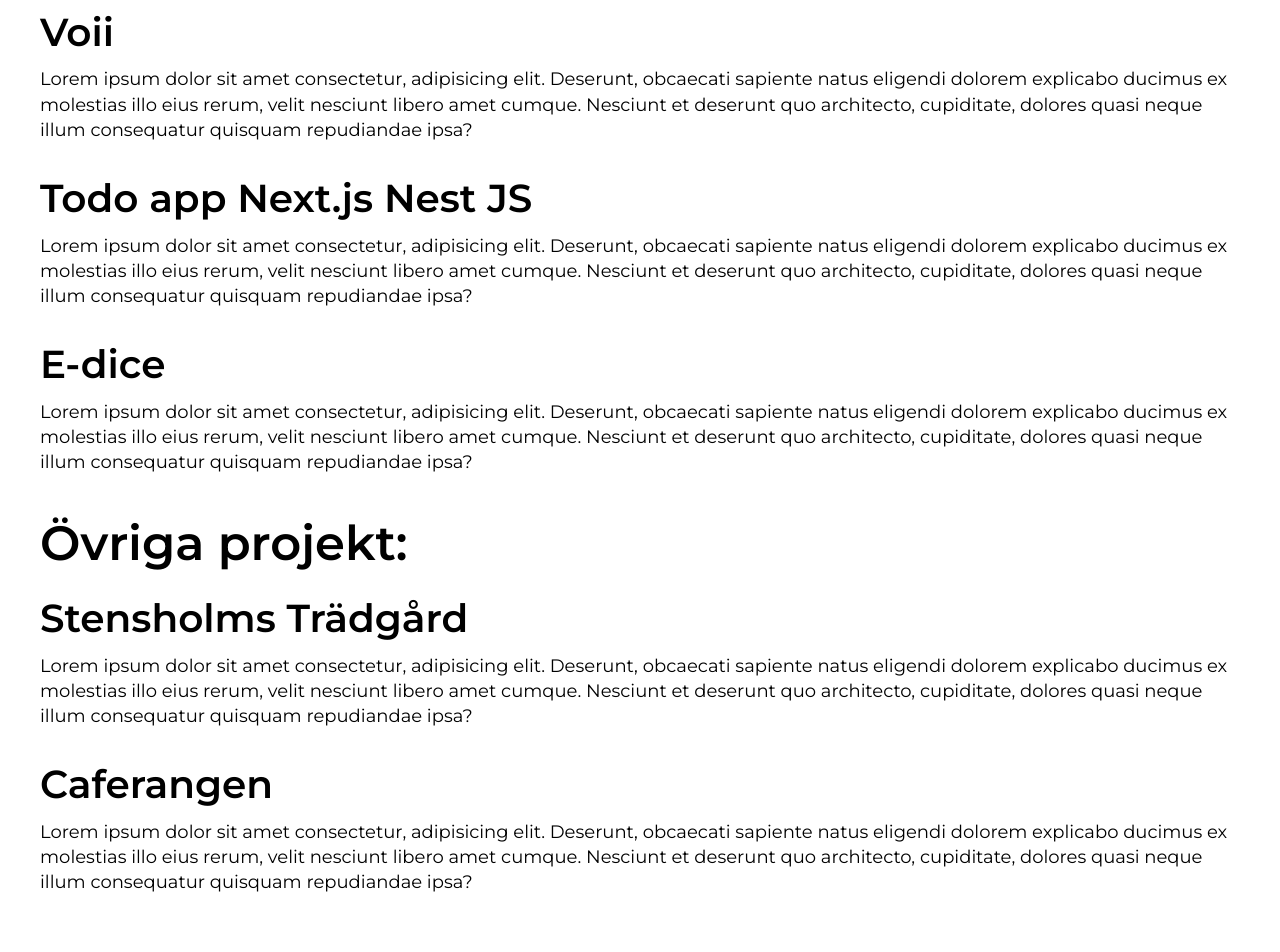
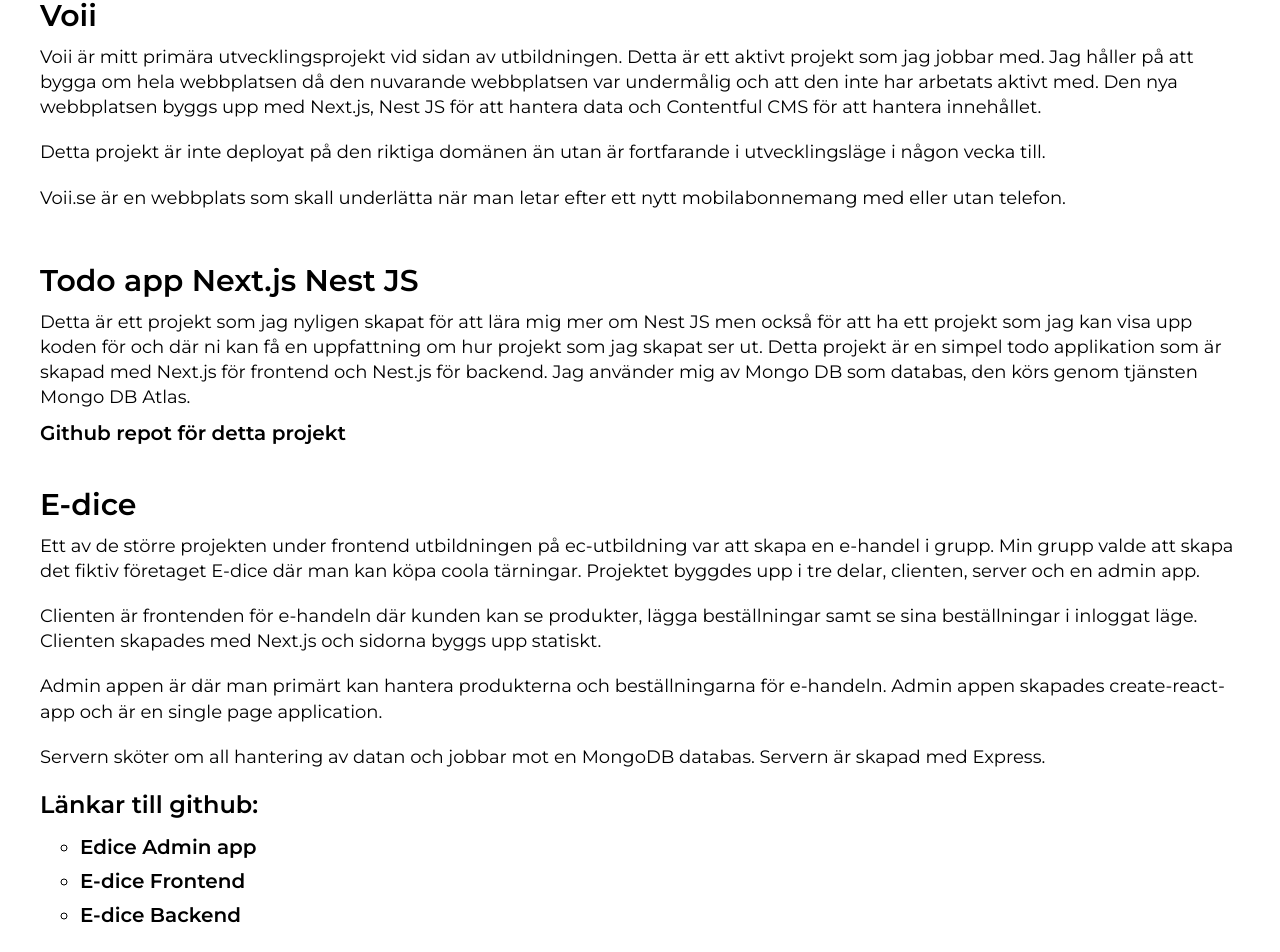
Before and after one commit to merkensten/portfolio, a Next.js app: page /projekt in a window 1280 px wide. Shown: the part 758-1710 px from the top of the page. Built offline with nearby package versions, Linux system fonts and the light colour scheme.

Commit message:
Forstatt utveckling av projekt sidan

```diff
--- a/src/components/main/index.ts
+++ b/src/components/main/index.ts
@@ -4,5 +4,6 @@
 import Projekt from './projekt/Projekt';
 import Utbildningar from './utbildningar/Utbildningar';
 import Verktyg from './verktyg/Verktyg';
+import ProjektImg from './projekt/ProjektImg';
 
-export { Hero, Kontakt, OmMig, Projekt, Utbildningar, Verktyg };
+export { Hero, Kontakt, OmMig, Projekt, Utbildningar, Verktyg, ProjektImg };
--- /dev/null
+++ b/src/components/main/projekt/ProjektImg.tsx
@@ -0,0 +1,13 @@
+import React from 'react';
+
+type Props = {
+  imgUrl: string;
+  imgAlt: string;
+  cssClass: string;
+};
+
+function ProjektImg({ imgUrl, imgAlt, cssClass }: Props) {
+  return <img className={cssClass} src={imgUrl} alt={imgAlt} />;
+}
+
+export default ProjektImg;
--- a/src/pages/index.tsx
+++ b/src/pages/index.tsx
@@ -56,14 +56,14 @@
       <main className={styles.main}>
         <Hero
           title="Mattis Erkensten"
-          subTitle="Jag är en JavaScript / TypeScript utvecklare med primärt fokus på FrontEnd men jag är inte helt obekant med backend då jag har jobbat med både express och nestjs för att skapa rest apier."
+          subTitle="Jag är en JavaScript / TypeScript utvecklare med primärt fokus på Frontend som söker jobb som utvecklare."
           imgUrl="/bilder/mattis/mattis-hero-bild.png"
           imgAlt="Mattis Portfolio Hero bild"
         />
         <OmMig
           title="Om Mig"
-          text1="Lorem ipsum dolor sit amet, consectetur adipiscing elit. Fusce et volutpat elit. Pellentesque lectus nisl, molestie sed lorem quis, pretium sagittis dolor. Sed euismod, nisl eget aliquam lacinia, nunc nisl aliquam nisl, eget aliquam nisl nunc eget nisl. Sed euismod, nisl eget aliquam lacinia, nunc nisl aliquam nisl, eget aliquam nisl nunc eget nisl."
-          text2="Lorem ipsum dolor sit amet, consectetur adipiscing elit. Fusce et volutpat elit. Pellentesque lectus nisl, molestie sed lorem quis, pretium sagittis dolor. Sed euismod, nisl eget aliquam lacinia, nunc nisl aliquam nisl, eget aliquam nisl nunc eget nisl. Sed euismod, nisl eget aliquam lacinia, nunc nisl aliquam nisl, eget aliquam nisl nunc eget nisl."
+          text1="Hej! Mitt namn är Mattis Erkensten och jag är en glad kille på 25 år som har snöat in mig rejält på fullstack utveckling inom JavaScript / TypeScript stacken med primärt fokus på Mern stacken. Jag tycker om att skapa nya saker och har alltid haft ett driv mot utveckling av mjukvara då man relativt snabbt kan skapa något från grunden och se sin idé växa fram"
+          text2="På fritiden tycker jag om att hitta på saker, jag har spelat golf sedan jag var 11 år och det är något som jag tycker om att göra. Det kan bli ett och annat game på warzone när tiden finns. Jag tycker om att lära mig nya saker så på fritiden går jag en del onlinekurser och tittar på ganska mycket Youtube videor som är relaterat till frontend / backend utveckling."
           imgUrl="/bilder/mattis/mattis-bild.png"
           imgAlt="Mattis Portfolio Om Mig bild"
         />
--- a/src/pages/projekt.tsx
+++ b/src/pages/projekt.tsx
@@ -1,5 +1,5 @@
 import React from 'react';
-import { Hero } from '../components/main';
+import { Hero, ProjektImg } from '../components/main';
 
 import styles from '../styles/pages/Projekt.module.scss';
 
@@ -8,62 +8,135 @@
     <>
       <Hero
         title="Mina projekt"
-        subTitle="Jag har skapat flera projekt under åren, både skarpa projekt i företag och som del av min utbildning. Vissa projekt är aktiva och andra är inte det längre. Här kan du läsa mer om dem."
+        subTitle="Jag har skapat flera projekt under åren, både skarpa projekt i företag och som del av min utbildning. Nedan kan du läsa mer om de projekt som jag valt att lyfta fram."
         imgUrl="/bilder/projekt-hero.svg"
         imgAlt="Mattis Portfolio Projekt Hero bild illustration"
       />
       <div className={styles.projekt_wrapper}>
         <h2>Projekten</h2>
-        <div>
+        <div className={styles.projekt}>
           <h3>Voii</h3>
           <p>
-            Lorem ipsum dolor sit amet consectetur, adipisicing elit. Deserunt,
-            obcaecati sapiente natus eligendi dolorem explicabo ducimus ex
-            molestias illo eius rerum, velit nesciunt libero amet cumque.
-            Nesciunt et deserunt quo architecto, cupiditate, dolores quasi neque
-            illum consequatur quisquam repudiandae ipsa?
+            Voii är mitt primära utvecklingsprojekt vid sidan av utbildningen.
+            Detta är ett aktivt projekt som jag jobbar med. Jag håller på att
+            bygga om hela webbplatsen då den nuvarande webbplatsen var
+            undermålig och att den inte har arbetats aktivt med. Den nya
+            webbplatsen byggs upp med Next.js, Nest JS för att hantera data och
+            Contentful CMS för att hantera innehållet.
+          </p>
+          <p>
+            Detta projekt är inte deployat på den riktiga domänen än utan är
+            fortfarande i utvecklingsläge i någon vecka till.
+          </p>
+          <p>
+            Voii.se är en webbplats som skall underlätta när man letar efter ett
+            nytt mobilabonnemang med eller utan telefon.
           </p>
         </div>
-        <div>
+        <div className={styles.projekt}>
           <h3>Todo app Next.js Nest JS</h3>
           <p>
-            Lorem ipsum dolor sit amet consectetur, adipisicing elit. Deserunt,
-            obcaecati sapiente natus eligendi dolorem explicabo ducimus ex
-            molestias illo eius rerum, velit nesciunt libero amet cumque.
-            Nesciunt et deserunt quo architecto, cupiditate, dolores quasi neque
-            illum consequatur quisquam repudiandae ipsa?
+            Detta är ett projekt som jag nyligen skapat för att lära mig mer om
+            Nest JS men också för att ha ett projekt som jag kan visa upp koden
+            för och där ni kan få en uppfattning om hur projekt som jag skapat
+            ser ut. Detta projekt är en simpel todo applikation som är skapad
+            med Next.js för frontend och Nest.js för backend. Jag använder mig
+            av Mongo DB som databas, den körs genom tjänsten Mongo DB Atlas.
           </p>
+          <a
+            href="https://github.com/merkensten/todoapp-nextjs-nestjs"
+            target="_blank"
+            rel="noreferrer"
+          >
+            Github repot för detta projekt
+          </a>
         </div>
-        <div>
+        <div className={styles.projekt}>
           <h3>E-dice</h3>
           <p>
-            Lorem ipsum dolor sit amet consectetur, adipisicing elit. Deserunt,
-            obcaecati sapiente natus eligendi dolorem explicabo ducimus ex
-            molestias illo eius rerum, velit nesciunt libero amet cumque.
-            Nesciunt et deserunt quo architecto, cupiditate, dolores quasi neque
-            illum consequatur quisquam repudiandae ipsa?
+            Ett av de större projekten under frontend utbildningen på
+            ec-utbildning var att skapa en e-handel i grupp. Min grupp valde att
+            skapa det fiktiv företaget E-dice där man kan köpa coola tärningar.
+            Projektet byggdes upp i tre delar, clienten, server och en admin
+            app.
           </p>
+          <p>
+            Clienten är frontenden för e-handeln där kunden kan se produkter,
+            lägga beställningar samt se sina beställningar i inloggat läge.
+            Clienten skapades med Next.js och sidorna byggs upp statiskt.
+          </p>
+          <p>
+            Admin appen är där man primärt kan hantera produkterna och
+            beställningarna för e-handeln. Admin appen skapades create-react-app
+            och är en single page application.
+          </p>
+          <p>
+            Servern sköter om all hantering av datan och jobbar mot en MongoDB
+            databas. Servern är skapad med Express.
+          </p>
+          <h4>Länkar till github:</h4>
+          <ul>
+            <li>
+              <a
+                href="https://github.com/merkensten/admin-edice"
+                target="_blank"
+                rel="noreferrer"
+              >
+                Edice Admin app
+              </a>
+            </li>
+            <li>
+              <a
+                href="https://github.com/kajberg84/Edice-front"
+                target="_blank"
+                rel="noreferrer"
+              >
+                E-dice Frontend
+              </a>
+            </li>
+            <li>
+              <a
+                href="https://github.com/kajberg84/edice-back"
+                target="_blank"
+                rel="noreferrer"
+              >
+                E-dice Backend
+              </a>
+            </li>
+          </ul>
         </div>
         <h2>Övriga projekt:</h2>
-        <div>
+        <div className={styles.projekt}>
           <h3>Stensholms Trädgård</h3>
           <p>
-            Lorem ipsum dolor sit amet consectetur, adipisicing elit. Deserunt,
-            obcaecati sapiente natus eligendi dolorem explicabo ducimus ex
-            molestias illo eius rerum, velit nesciunt libero amet cumque.
-            Nesciunt et deserunt quo architecto, cupiditate, dolores quasi neque
-            illum consequatur quisquam repudiandae ipsa?
+            Ett projekt som jag gjort i mitt företag där jag skapat en webbplats
+            åt ett lokalt företag i min hemstad. Webbplatsen är skapad med
+            Wordpress och Woocommerce och syftet med webbplatsen är att den ska
+            fungera som en lokal e-handel för företaget.
           </p>
+          <a
+            href="https://stensholmstradgard.se/"
+            target="_blank"
+            rel="noreferrer"
+          >
+            Till Stensholms Trädgård
+          </a>
         </div>
-        <div>
+        <div className={styles.projekt}>
           <h3>Caferangen</h3>
           <p>
-            Lorem ipsum dolor sit amet consectetur, adipisicing elit. Deserunt,
-            obcaecati sapiente natus eligendi dolorem explicabo ducimus ex
-            molestias illo eius rerum, velit nesciunt libero amet cumque.
-            Nesciunt et deserunt quo architecto, cupiditate, dolores quasi neque
-            illum consequatur quisquam repudiandae ipsa?
+            Denna webbplats är skapad med Squarespace, anledning till valet på
+            Squarespace var att de anställda på restaurangen själva skall kunna
+            uppdatera lite design och innehåll på webbplatsen. Mitt primära
+            arbete för detta projekt var att ta fram en plan på vilka sidor som
+            skulle finnas, flödet på webbplatsen och sedan få detta att mynna ut
+            i en design som sedan skulle implementeras i Squarespace. Mycket av
+            detta projekt var UX relaterat och jag jobbade mycket med Figma
+            innan jag byggde webbplatsen i Squarespace.
           </p>
+          <a href="https://www.caferangen.se/" target="_blank" rel="noreferrer">
+            Till Caferangen
+          </a>
         </div>
       </div>
     </>
--- a/src/styles/globals.scss
+++ b/src/styles/globals.scss
@@ -86,4 +86,5 @@
   background-color: #000;
   color: #fff;
   cursor: pointer;
+  margin-top: 1rem;
 }
--- a/src/styles/pages/Projekt.module.scss
+++ b/src/styles/pages/Projekt.module.scss
@@ -7,18 +7,31 @@
   }
 
   h3 {
-    margin-top: 2rem;
+    margin-top: 4rem;
+    font-size: 3rem;
   }
 
   .projekt {
     margin-top: 2rem;
 
     h4 {
+      margin-top: 1rem;
       font-size: 2.4rem;
     }
 
     p {
       font-size: 1.8rem;
+    }
+
+    a {
+      font-size: 2rem;
+      font-weight: 600;
+    }
+
+    a:hover {
+      font-size: 2.2rem;
+      text-decoration: underline;
+      color: rgb(0, 0, 78);
     }
 
     ul {
```
